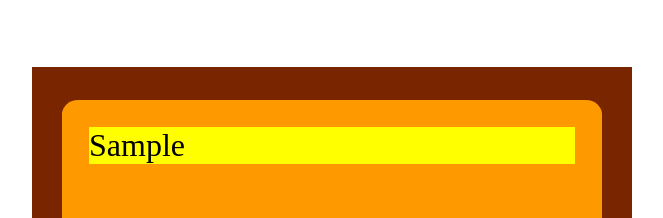
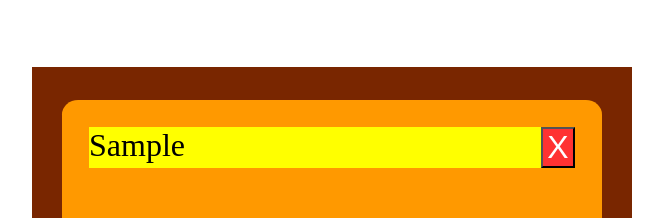
Before and after one commit to Inoooooor/Vite_Vue, a Vue app: page / in a window 1280 px wide. Both pictures are taken after typing "Sample" into the empty fields and a click on the button "Add". Shown: the top 218 px of the page, without its empty margins (308-971 px from the left). Built offline with nearby package versions, Linux system fonts and the light colour scheme.

Commit message:
Added_item_deleting

```diff
--- a/src/App.vue
+++ b/src/App.vue
@@ -1,7 +1,12 @@
 <template>
   <div class="todo_list">
     <ol>
-      <li @click="colorChange(itemCount)" :class="{ listColorGreen: itemCount.completed }" v-for="itemCount in todoList">{{ itemCount.item }}</li>
+      <li @click="colorChange(itemCount)"
+          :class="{ listColorGreen: itemCount.completed }"
+          v-for="itemCount in todoList">{{ itemCount.item }}
+          <button class="deleteButton"
+          @click='removeItem(itemCount)'>X</button>
+      </li>
     </ol>
   </div>
   <form action="" class="input_div" @click.prevent>
@@ -48,7 +53,10 @@ export default {
     },
     inputClear() {
       this.newListItem = '';
-    }
+    },
+    removeItem(index) {
+      this.todoList.splice(index, 1);
+    },
   },
   mounted() {
     // localStorage.setItem('todoList', JSON.stringify(this.todoList));
@@ -57,13 +65,6 @@ export default {
       const listContent = JSON.parse(localStorage.getItem('todoList'));
       this.todoList = listContent;
     }
-
-    // for ( let i = 0, len = localStorage.length; i < len; ++i ) {
-    //   this.todoList.push({
-    //     item: JSON.parse(localStorage.getItem(`list item ${this.todoList.length}`)).item,
-    //     completed: JSON.parse(localStorage.getItem(`list item ${this.todoList.length}`)).completed
-    //   });
-    // }
   }
 }
 
@@ -118,6 +119,8 @@ ol {
 li {
   background-color: yellow;
   cursor: pointer;
+  display: flex;
+  justify-content: space-between;
 }
 
 .listColorGreen {
@@ -130,6 +133,13 @@ button {
 }
 select {
   font-size: 1em;
+}
 
+.deleteButton {
+  /* padding-right: 2%; */
+  width: 7%;
+  cursor: pointer;
+  background-color: rgb(255, 50, 50);
+  color: white;
 }
 </style>
```
